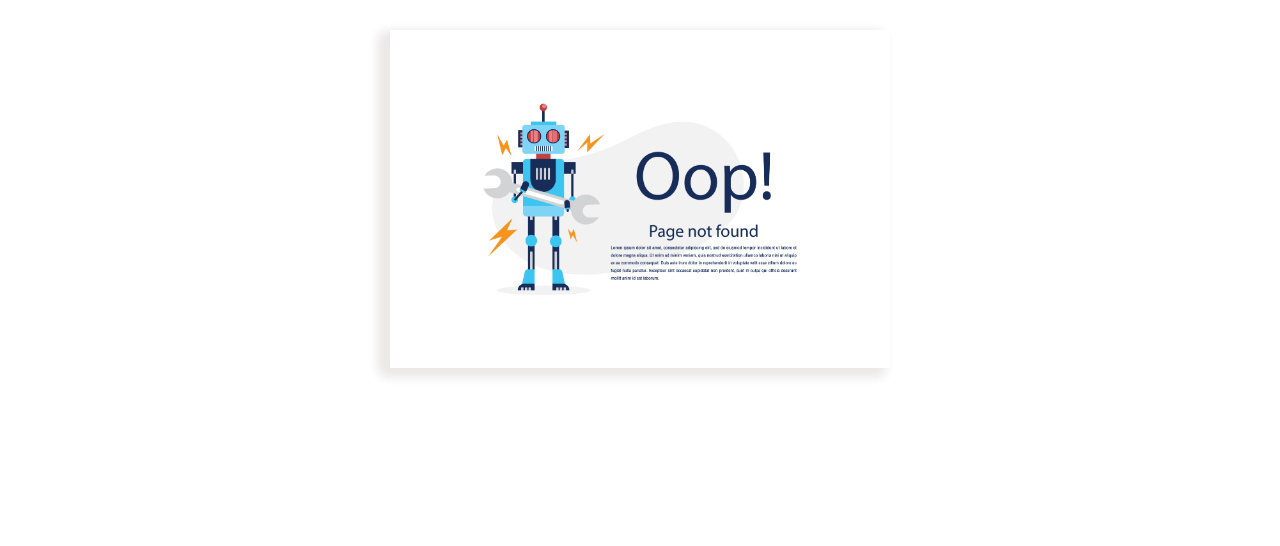
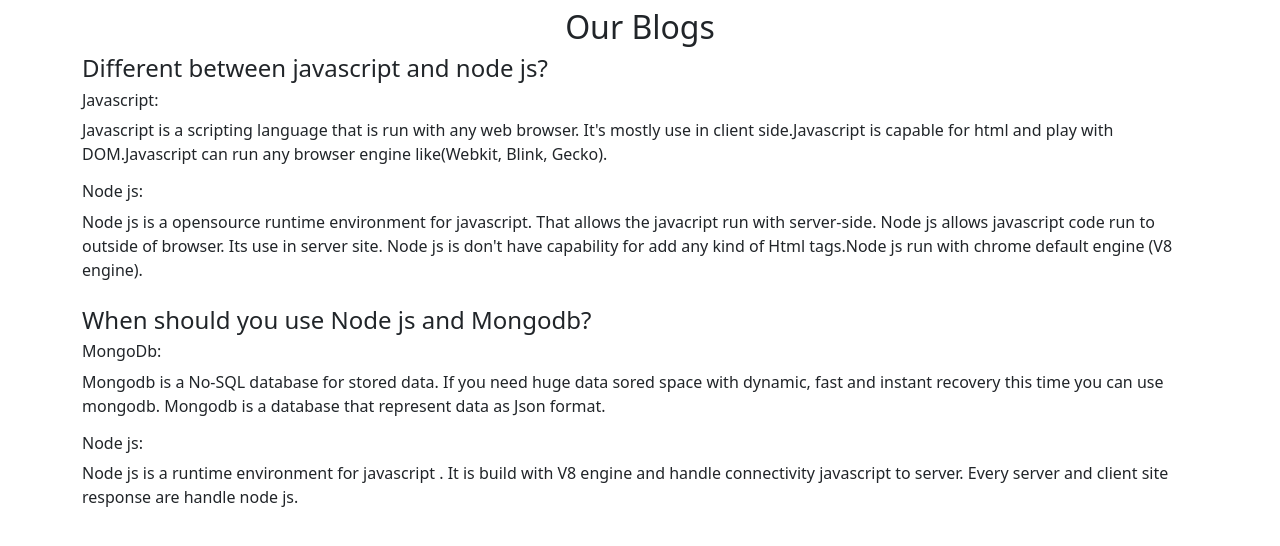
Before and after one commit to laizuakram1/warehouse-management-client, a React (Create React App) app: page /blog in a window 1280 px wide. Shown: the top 546 px of the page. Built offline with nearby package versions, Linux system fonts and the light colour scheme.

Commit message:
create blog section

```diff
--- a/src/App.js
+++ b/src/App.js
@@ -8,6 +8,7 @@ import SignUp from './pages/SignUp/SignUp';
 import ManageInventory from './pages/ManageInventory/ManageInventory';
 import AddNew from './pages/AddNewItem/AddNew';
 import NotFound from './pages/NotFound/NotFound';
+import Blog from './pages/Blog/Blog';
 
 
 
@@ -19,6 +20,7 @@ function App() {
         <Route path='/home' element={<Home></Home>}></Route>
         <Route path='/manageInventory' element={<ManageInventory></ManageInventory>}></Route>
         <Route path='/addNew' element={<AddNew></AddNew>}></Route>
+        <Route path='/blog' element={<Blog></Blog>}></Route>
         <Route path='/signup' element={<SignUp></SignUp>}></Route>
         <Route path='/login' element={<Login></Login>}></Route>
         <Route path='*' element={<NotFound></NotFound>}></Route>
--- a/src/pages/AddNewItem/AddNew.js
+++ b/src/pages/AddNewItem/AddNew.js
@@ -8,6 +8,7 @@ import Header from '../shared/Header/Header';
 const AddNew = () => {
     const { register, handleSubmit } = useForm();
     const onSubmit = data => console.log(data);
+
 
     return (
         <div>
--- /dev/null
+++ b/src/pages/Blog/Blog.js
@@ -0,0 +1,31 @@
+import React from 'react';
+import './Blog.css';
+
+const Blog = () => {
+    return (
+        <div className='container'>
+            <h2 className='text-center mt-2'>Our Blogs</h2>
+
+            <div className="blog">
+                <h4>Different between javascript and node js?</h4>
+                <h6>Javascript:</h6>
+                <p>Javascript is a scripting language that is run with any web browser. It's mostly use in client side.Javascript is capable for html and play with DOM.Javascript can run any browser engine like(Webkit, Blink, Gecko).</p>
+
+                <h6>Node js:</h6>
+                <pL>Node js is a opensource runtime environment for javascript. That allows the javacript run with server-side. Node js allows javascript code run to outside of browser. Its use in server site. Node js is don't have capability for add any kind of Html tags.Node js run with chrome default engine (V8 engine).</pL>
+
+            </div>
+            <br />
+            <div className='blog'>
+                <h4>When should you use Node js and Mongodb?</h4>
+                <h6>MongoDb:</h6>
+                <p>Mongodb is a No-SQL database for stored data. If you need huge data sored space with dynamic, fast and instant recovery this time you can use mongodb. Mongodb is a database that represent data as Json format.</p>
+                <h6>Node js:</h6>
+                <p>Node js is a runtime environment for javascript . It is build with V8 engine and handle connectivity javascript to server. Every server and client site response are handle node js.</p>
+            </div>
+
+        </div>
+    );
+};
+
+export default Blog;
```
Also changed, not shown: src/pages/Blog/Blog.css (added).
